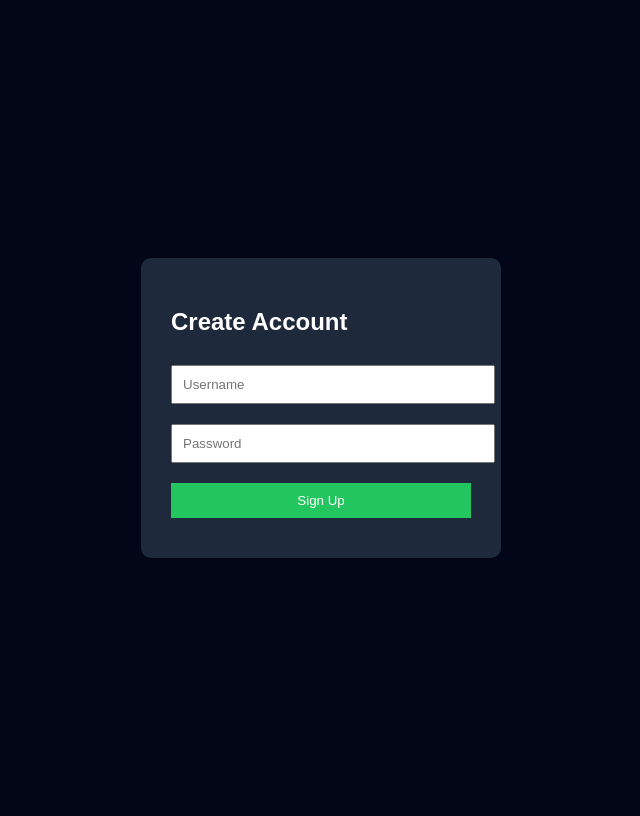
After one commit to TrevorvaughanDEV/devops-project, a Flask app: template templates/signup.html in a window 1280 px wide. The commit adds this page. Shown: the whole page, without its empty margins (319-959 px from the left). Run offline with Flask 3, Linux system fonts and the light colour scheme; the template is opened without the code that fills it, so the values that code supplies are empty; parts of the project's set-up code (start-up, migrations or seed data) failed here and were passed over.

Commit message:
final fiXXX

```diff
--- a/app.py
+++ b/app.py
@@ -1,7 +1,9 @@
 from flask import Flask, render_template, jsonify, request, redirect, session, url_for, Response
+from werkzeug.security import generate_password_hash, check_password_hash
 import psutil
 import json
 import time
+import sqlite3
 
 from collections import deque
 
@@ -24,6 +26,34 @@ app.secret_key = "123456789"  # Change this to a random secret key in production
 USERNAME = "admin"
 PASSWORD = "manpoopa"
 
+def init_db():
+    conn = sqlite3.connect("metrics.db")
+    c = conn.cursor()
+
+    c.execute('''
+        CREATE TABLE IF NOT EXISTS metrics (
+            id INTEGER PRIMARY KEY AUTOINCREMENT,
+            server TEXT,
+            cpu REAL,
+            memory REAL,
+            disk REAL,
+            timestamp DATETIME DEFAULT CURRENT_TIMESTAMP
+        )
+    ''')
+
+    c.execute('''
+        CREATE TABLE IF NOT EXISTS users (
+            id INTEGER PRIMARY KEY AUTOINCREMENT,
+            username TEXT UNIQUE,
+            password TEXT
+        )
+    ''')
+    conn.commit()
+    conn.close()
+    # In a real application, you would set up your database here
+
+init_db()
+
 @app.route("/")
 def home():
     return render_template("index.html")
@@ -33,13 +63,45 @@ def login():
         username = request.form.get("username")
         password = request.form.get("password")
 
-        if username == USERNAME and password == PASSWORD:
+        conn = sqlite3.connect("metrics.db")
+        c = conn.cursor()
+        c.execute("SELECT password FROM users WHERE username = ?", (username,))
+        result = c.fetchone()
+        conn.close()
+        if user and check_password_hash(result[0], password):
             session["user"] = username
+
+
+
             return redirect(url_for("dashboard"))
         else:
             return render_template("login.html", error="Invalid credentials")
 
     return render_template("login.html")
+
+@app.route("signup", methods=["GET", "POST"])
+def signup():
+    if request.method == "POST":
+        username = request.form.get("username")
+        password = request.form.get("password")
+
+        hashed_password = generate_password_hash(password)
+
+        conn = sqlite3.connect("metrics.db")
+        c = conn.cursor()
+        try:
+            c.execute("INSERT INTO users (username, password) VALUES (?, ?)", (username, hashed_password))
+            conn.commit()
+            session["user"] = username
+            return redirect(url_for("dashboard"))
+        except sqlite3.IntegrityError:
+            return render_template("signup.html", error="Username already exists")
+        finally:
+            conn.close()
+
+    return render_template("signup.html")
+
+
 
 @app.route("/projects")
 def projects():
--- a/templates/login.html
+++ b/templates/login.html
@@ -122,6 +122,9 @@ color: #64748b;
 
 </form>
 
+<p style="text-align:center; margin-top:15px;">
+Don't have an account? <a href="/signup" style="color:#3b82f6;">Sign Up</a></p>
+
 <div class="footer">
 Secure access to monitoring dashboard
 </div>
--- /dev/null
+++ b/templates/signup.html
@@ -0,0 +1,55 @@
+<!DOCTYPE html>
+<html>
+<head>
+<title>Sign Up</title>
+<style>
+body {
+background: #020617;
+color: white;
+font-family: Arial;
+display:flex;
+justify-content:center;
+align-items:center;
+height:100vh;
+}
+
+.box {
+background:#1e293b;
+padding:30px;
+border-radius:10px;
+width:300px;
+}
+
+input, button {
+width:100%;
+padding:10px;
+margin:10px 0;
+}
+
+button {
+background:#22c55e;
+border:none;
+color:white;
+}
+</style>
+</head>
+
+<body>
+
+<div class="box">
+<h2>Create Account</h2>
+
+{% if error %}
+<p style="color:red;">{{ error }}</p>
+{% endif %}
+
+<form method="POST">
+<input type="text" name="username" placeholder="Username" required>
+<input type="password" name="password" placeholder="Password" required>
+<button type="submit">Sign Up</button>
+</form>
+
+</div>
+
+</body>
+</html>
```
